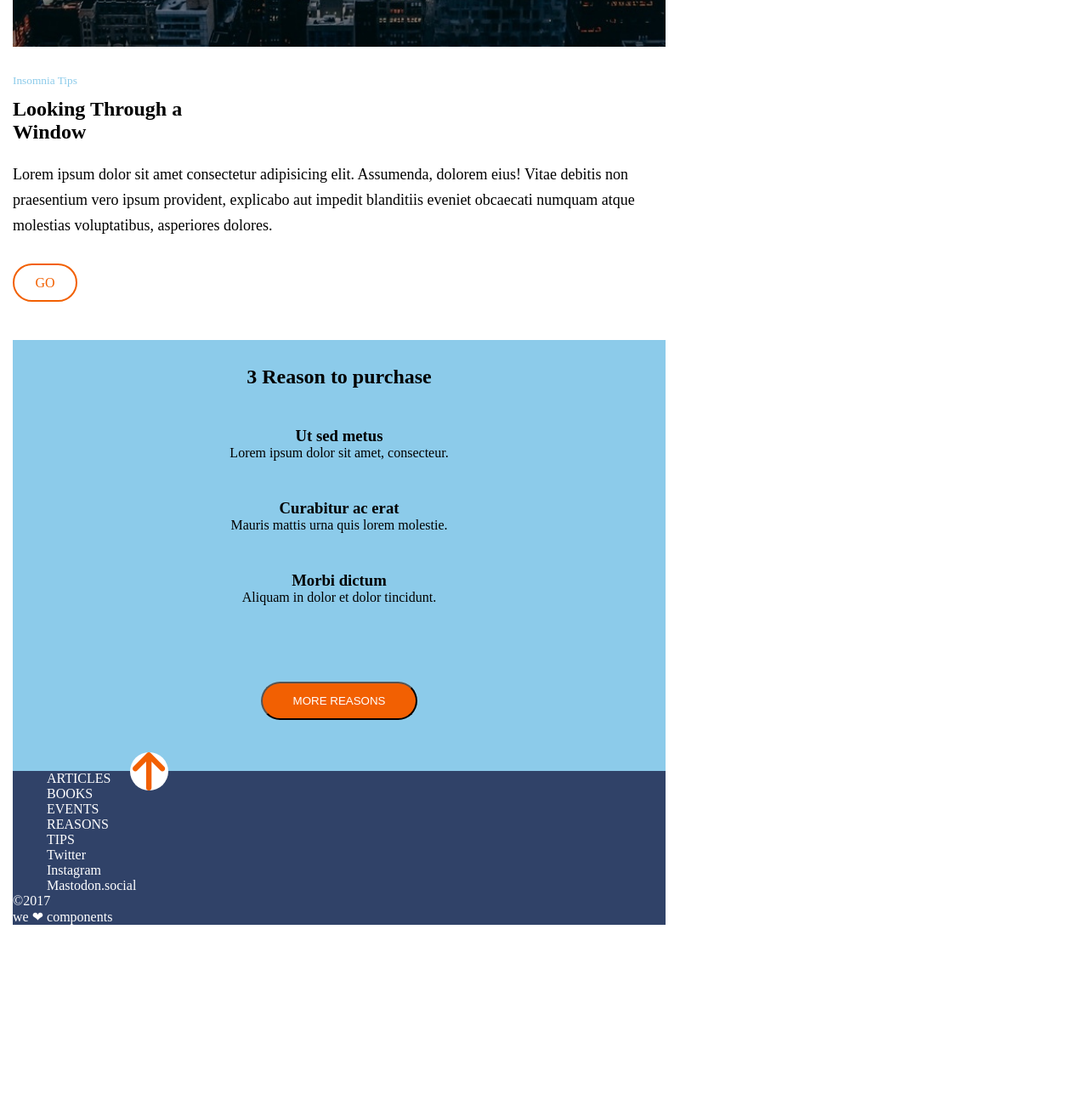
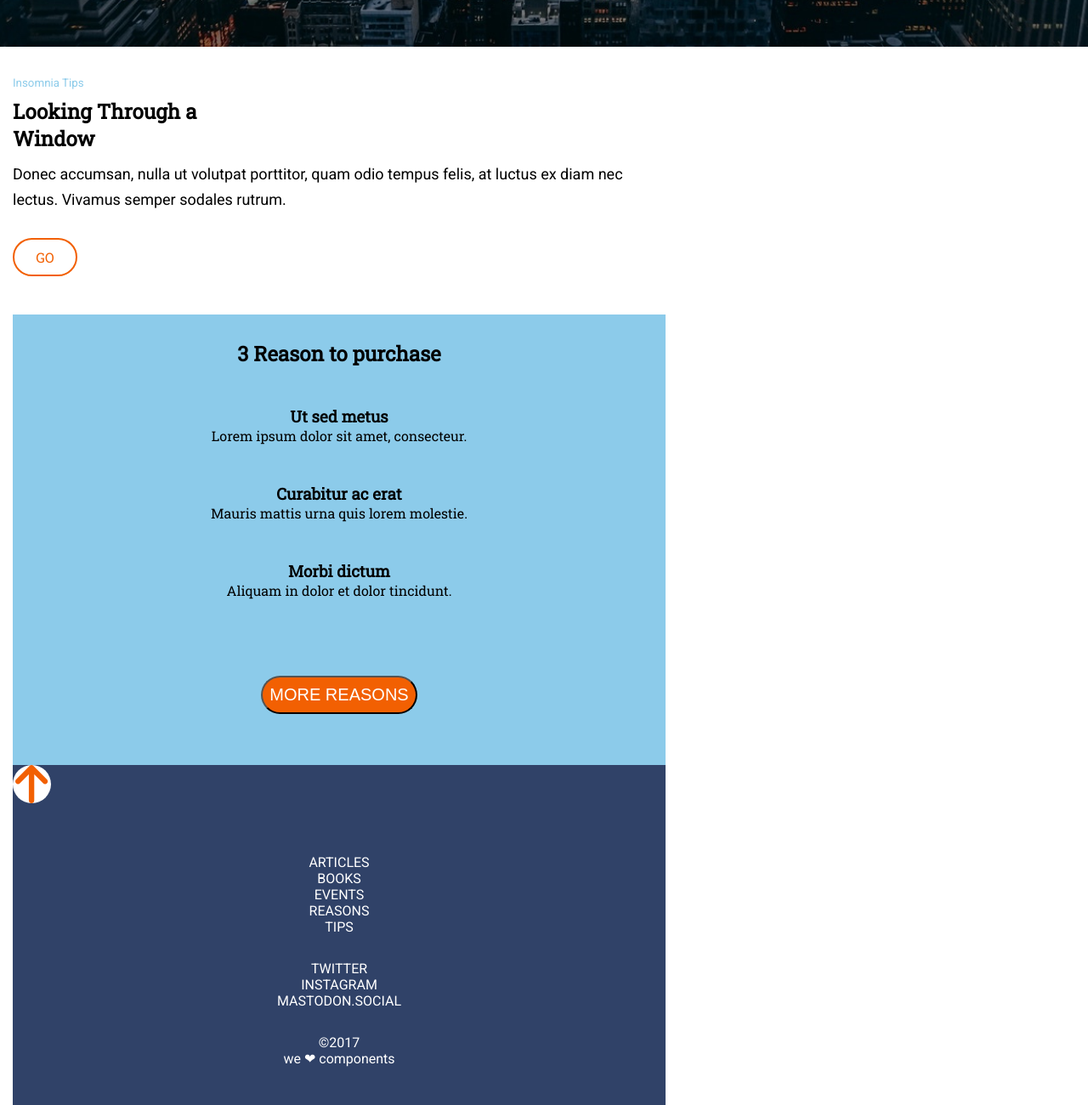
Before and after one commit to silviademiguel7/m1-evaluacion-final-silviademiguel7, a website: page _src/templates/index.html in a window 1280 px wide. Shown: the part 745-2045 px from the top of the page at 85% size. Before the commit the page ends 1833 px from the top, so only its background shows below. Drawn offline with nearby package versions, Linux system fonts and the light colour scheme; files that its build step writes are made by us from their sources; files whose address does not match are found by name.

Commit message:
add font family anda wrapper in parts

```diff
--- a/_src/assets/scss/core/_varaibles.scss
+++ b/_src/assets/scss/core/_varaibles.scss
@@ -3,3 +3,5 @@ $color-white:#ffffff;
 $color-blue-ligth:#8ccbea;
 $color-blue:#0271bc;
 $color-blue-dark:#304268;
+$text-RobotoSlab-Bold:'Roboto Slab', serif;
+$text-Roboto-Regular:'Roboto', sans-serif
--- a/_src/assets/scss/main.scss
+++ b/_src/assets/scss/main.scss
@@ -2,13 +2,16 @@
 
 body {
 	margin: 0;
-	height: 100vh;
+  height: 100vh;
+  font-family: $text-RobotoSlab-Bold;
+  /*font-family: 'Roboto', sans-serif;*/
 }
 *{
   box-sizing: border-box;
   margin: 0px;
 }
 .page-wrapper{
+  width: 100%;
   margin:0px 15px;
   min-width: 320px;
   max-width: 768px;
@@ -68,6 +71,7 @@ body {
   text-align: center;
   margin-bottom: 45px;
   font-size: 16px;
+  font-family: $text-Roboto-Regular;
 }
 /*secion editorial*/
 .seccion-editorial{
@@ -79,6 +83,9 @@ body {
   height: 30px;
   color: $color-blue-ligth;
 }
+small{
+  font-family: $text-Roboto-Regular;
+}
 .title-editorial{
   margin-bottom: 15px;
   width: 290px;
@@ -88,6 +95,7 @@ body {
   font-size: 18px;
   line-height: 30px;
   margin-bottom: 30px;
+  font-family: $text-Roboto-Regular;
 }
 .enlace-editorial{
   display: flex;
@@ -100,6 +108,9 @@ body {
   border-radius: 22.5px;
 }
 /*secion contenido*/
+h3 p{
+  font-family: $text-Roboto-Regular;
+}
 .seccion-contenido{
   background-color: $color-blue-ligth;
   text-align: center;
@@ -126,6 +137,8 @@ body {
 }
 .btn-more-reasons{
   color: $color-white;
+  font-size: 20px;
+  line-height: 45px;
   width: 184px;
   height: 45px;
   border-radius: 22.5px;
@@ -133,16 +146,33 @@ body {
   display: flex;
   justify-content: center;
   align-items: center;
-}/*footer*/
+}
+/*flecha entre footer y main*/
+.position-footer-flecha{
+
+
+}
+/*footer*/
+
 .footer{
+  font-family: $text-Roboto-Regular;
   color: $color-white;
   background-color:$color-blue-dark;
+  font-size: 16px;
+  text-align: center;
+  padding-bottom: 45px;
 }
 .lista-footer{
   list-style: none;
+  margin-bottom: 30px;
+  padding: 0px;
+  padding-top: 60px;
+  text-transform: uppercase;
 }
-.position-footer-flecha{
-  position: absolute;
-  transform: translate( 138px, -22px);
+.lista-footer2{
+  list-style: none;
+  margin-bottom: 30px;
+  padding: 0px;
+  text-transform: uppercase;
 
 }
--- a/_src/templates/index.html
+++ b/_src/templates/index.html
@@ -1,35 +1,39 @@
 <!DOCTYPE html>
 <html lang="es">
+
 <head>
   <meta charset="UTF-8">
   <meta name="viewport" content="width=device-width, initial-scale=1.0">
-  <link rel="icon" href="favicon.png"/>
+  <link href="https://fonts.googleapis.com/css?family=Roboto|Roboto+Slab&display=swap" rel="stylesheet">
   <link rel="stylesheet" href="assets/css/main.css">
   <title>Mi pagina web</title>
 </head>
+
 <body>
-  <div class="page-wrapper">
   <header class="header">
     <img src="../assets/images/ico-menu.svg" alt="menu de navegacion" class="menu-nav-head">
   </header>
   <main class="main">
     <div class="hero">
+
         <div class="title-hero">
-            <h1 >Anonymous <br>proxy</h1>
+          <h1>Anonymous <br>proxy</h1>
         </div>
         <div class="title2-hero">
-            <h4 >In hac habitasse platea dictumst</h4>
+          <h4>In hac habitasse platea dictumst</h4>
         </div>
         <div class="icono-hero">
           <img src="../assets/images/ico-scroll-down.svg" alt="icono flecha" class="flecha-hero">
         </div>
+
     </div>
+    <div class="page-wrapper">
       <section class="seccion-editorial">
         <div class="title-small-editorial">
           <small>Insomnia Tips</small>
         </div>
         <h2 class="title-editorial">Looking Through a Window</h2>
-        <p class="parrafo-editorial"> Lorem ipsum dolor sit amet consectetur adipisicing elit. Assumenda, dolorem eius! Vitae debitis non praesentium vero ipsum provident, explicabo aut impedit blanditiis eveniet obcaecati numquam atque molestias voluptatibus, asperiores dolores.</p>
+        <p class="parrafo-editorial"> Donec accumsan, nulla ut volutpat porttitor, quam odio tempus felis, at luctus ex diam nec lectus. Vivamus semper sodales rutrum.</p>
         <div class="enlace-editorial">
           GO
         </div>
@@ -60,9 +64,11 @@
           <div>MORE REASONS</div>
         </button>
       </article>
+    </div>
   </main>
+  <div class="page-wrapper">
     <footer class="footer">
-      <div class="icono-hero position-footer-flecha">
+      <div class="icono-hero pos position-footer-flecha">
         <img src="../assets/images/ico-arrow.svg" alt="icono de flecha">
       </div>
       <div>
@@ -75,7 +81,7 @@
         </ul>
       </div>
       <div>
-        <ul class="lista-footer">
+        <ul class="lista-footer2">
           <li>Twitter</li>
           <li>Instagram</li>
           <li>Mastodon.social</li>
@@ -84,7 +90,8 @@
       <div>©2017</div>
       <div>we ❤︎ components</div>
     </footer>
+  </div>
 
-  </div>
 </body>
+
 </html>
```
Lines whose indentation alone changed are shown as unchanged.
